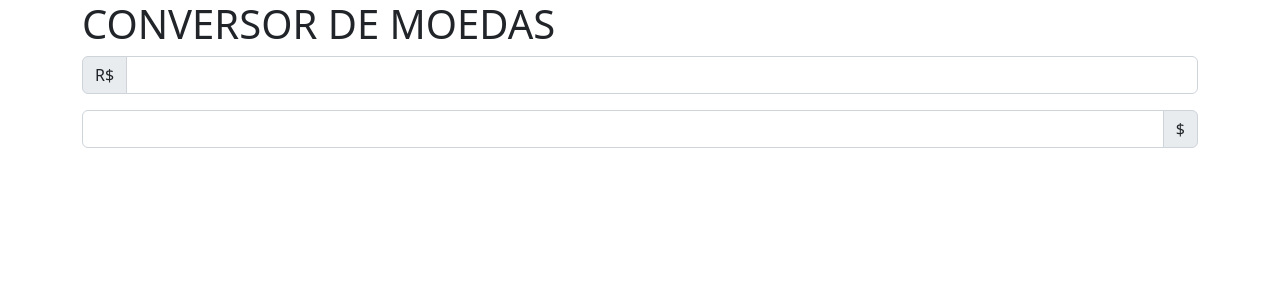
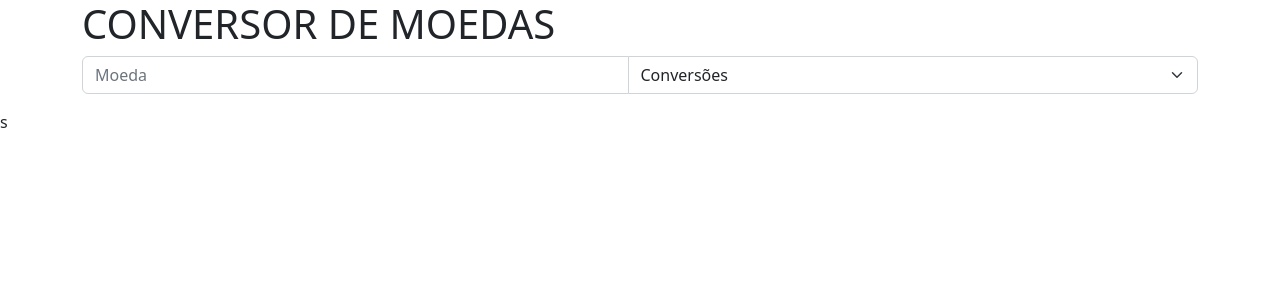
Before and after one commit to LeticiaRDomingues/Conversor_Moedas_Prova, an Angular app in the folder conversor_moedas_prova/: page / in a window 1280 px wide. Shown: the top 300 px of the page. Built offline with nearby package versions, Linux system fonts and the light colour scheme.

Commit message:
versao 5

```diff
--- a/conversor_moedas_prova/src/app/conversor/conversor.component.html
+++ b/conversor_moedas_prova/src/app/conversor/conversor.component.html
@@ -2,14 +2,17 @@
   <h1>CONVERSOR DE MOEDAS</h1>
 
   <div class="input-group mb-3">
-    <span class="input-group-text">R$</span>
-    <input type="text" class="form-control">
-  </div>
+    <input type="text" class="form-control" placeholder="Moeda" aria-label="Moeda">
+  <select class="form-select" aria-label="Default select example">
 
-  <div class="input-group">
-    <input type="text" class="form-control">
-    <span class="input-group-text">$</span>
-  </div>
-
-
+    <option selected>Conversões</option>
+    <option value="1">Real para Dolar</option>
+    <option value="2">Real para Euro</option>
+    <option value="3">Real para Libra</option>
+    <option value="4">Dolar para Real</option>
+    <option value="5">Euro para Real</option>
+    <option value="6">Libra para Real</option>
+  </select>
 </div>
+</div>
+s
```
